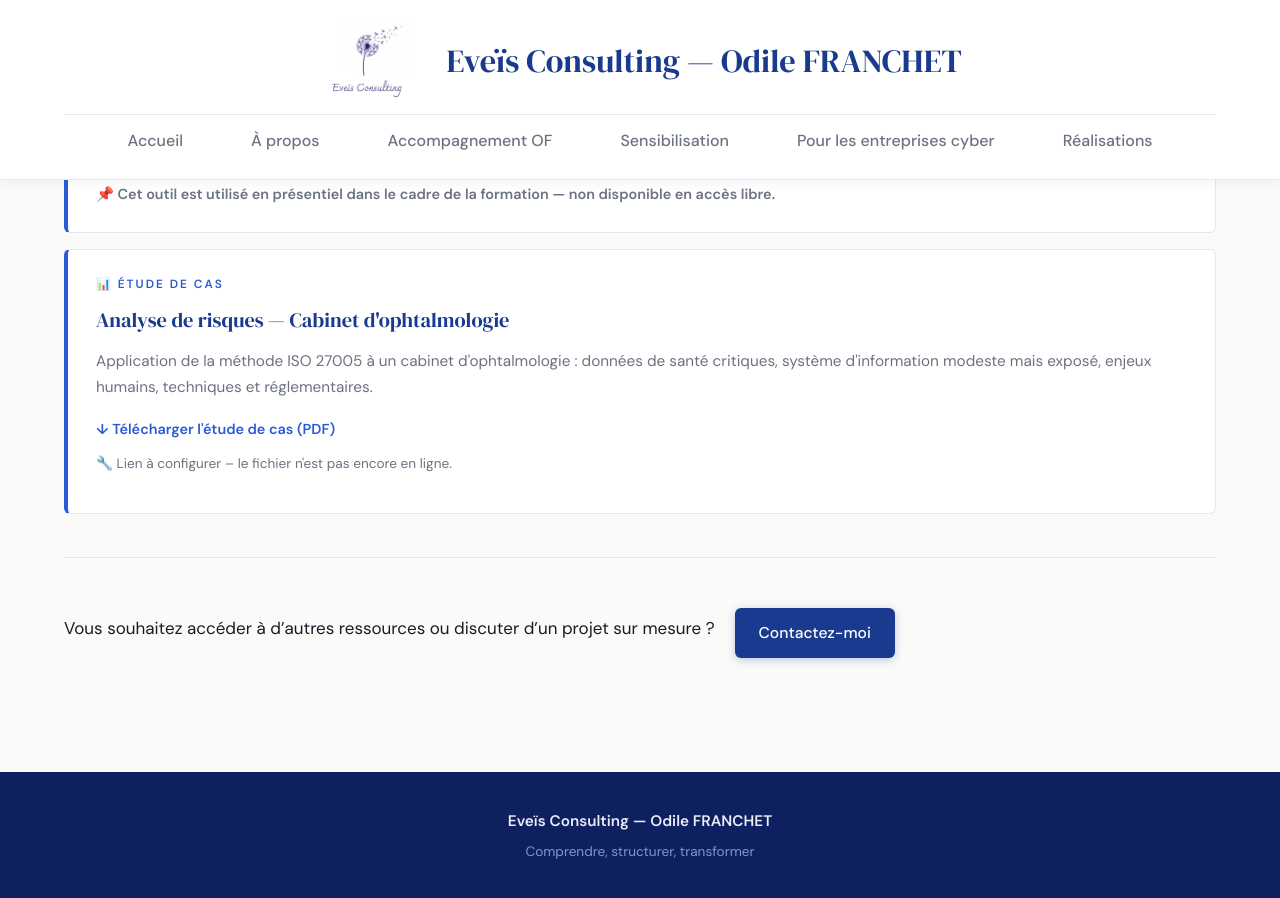
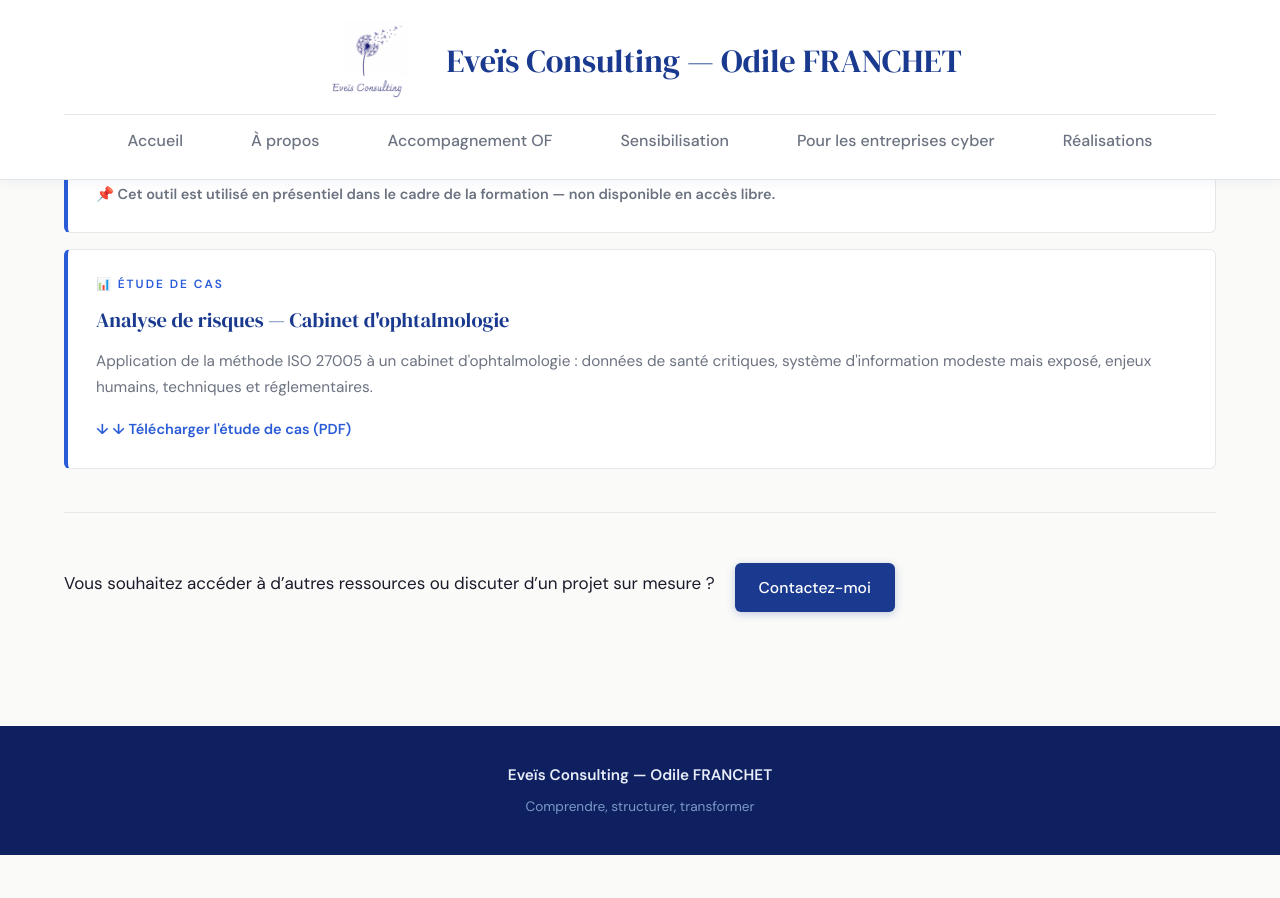
Before and after one commit to ofranchet73/eveis-consulting, a Jekyll site: the page built from realisations.html, in a window 1280 px wide and 900 px high, scrolled down 2261 px. Built offline with Jekyll 4.4.1, drawn with Linux system fonts in a browser that asks for light colours; after the commit the page ends 3116 px from its top, so only the background shows below that.

Commit message:
Update realisations.html

```diff
--- a/realisations.html
+++ b/realisations.html
@@ -77,8 +77,7 @@
       <div class="projet-tag">📊 ÉTUDE DE CAS</div>
       <div class="projet-titre">Analyse de risques — Cabinet d'ophtalmologie</div>
       <div class="projet-desc">Application de la méthode ISO 27005 à un cabinet d'ophtalmologie : données de santé critiques, système d'information modeste mais exposé, enjeux humains, techniques et réglementaires.</div>
-      <a href="#" class="projet-lien">↓ Télécharger l'étude de cas (PDF)</a>
-      <div class="projet-desc" style="font-size:0.85rem; margin-top:0.5rem;">🔧 Lien à configurer – le fichier n'est pas encore en ligne.</div>
+      <a href="https://github.com/ofranchet73/eveis-consulting/blob/main/pdf/OdileFranchet_EtudeCas_Analyse_Risques_Complet_Ophtalmo.pdf" class="projet-lien" target="_blank">↓ Télécharger l'étude de cas (PDF)</a>
     </div>
 
     <hr>
```
